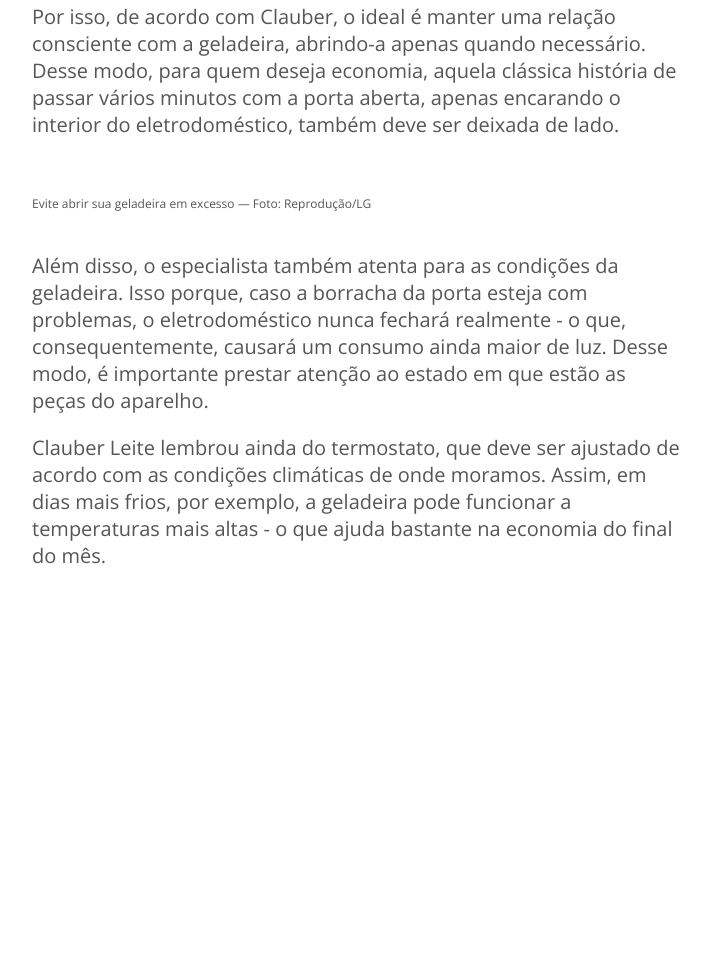
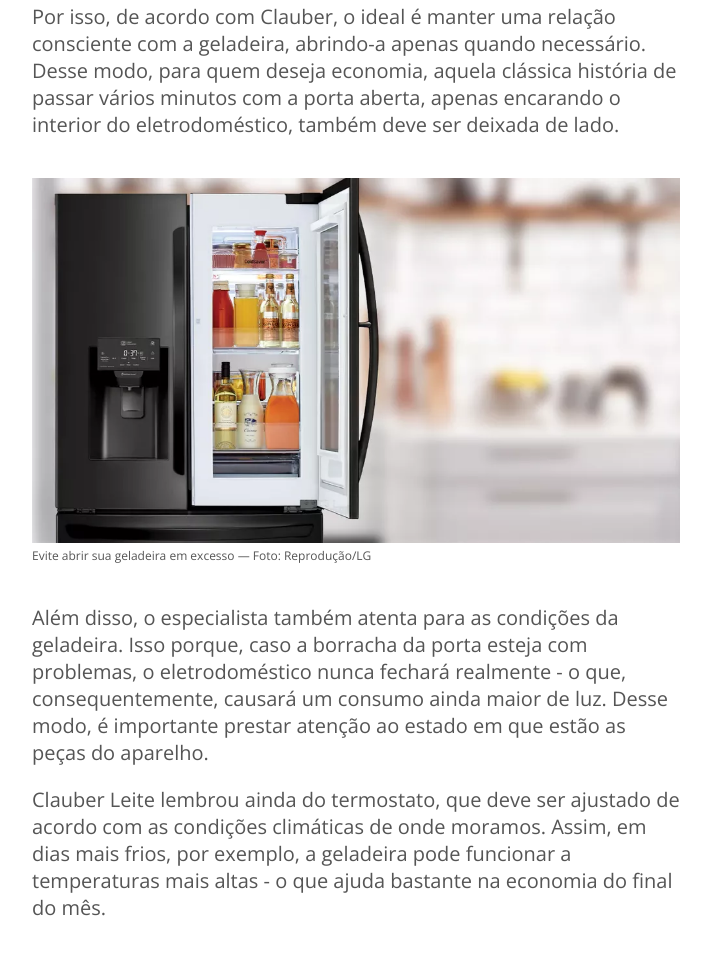
Before and after one commit to MigPaduaa/pagina_de_conteudo, a plain HTML site: page index.html in a window 1280 px wide. Shown: the part 2281-3235 px from the top of the page, without its empty margins (284-995 px from the left). Before the commit the page ends 2910 px from the top, so only its background shows below. Drawn offline with nearby package versions, Linux system fonts and the light colour scheme.

Commit message:
correção 1
correção html, puxando corretamente a imagem

```diff
--- a/index.html
+++ b/index.html
@@ -125,7 +125,7 @@
 
 
             <figure>
-                <img src="./images/geladeira-smarteconomica.png" alt="">
+                <img src="./images/geladeira.png" alt="">
                     <figcaption>Evite abrir sua geladeira em excesso — Foto: Reprodução/LG
                          </figcaption>
             </figure>
```
